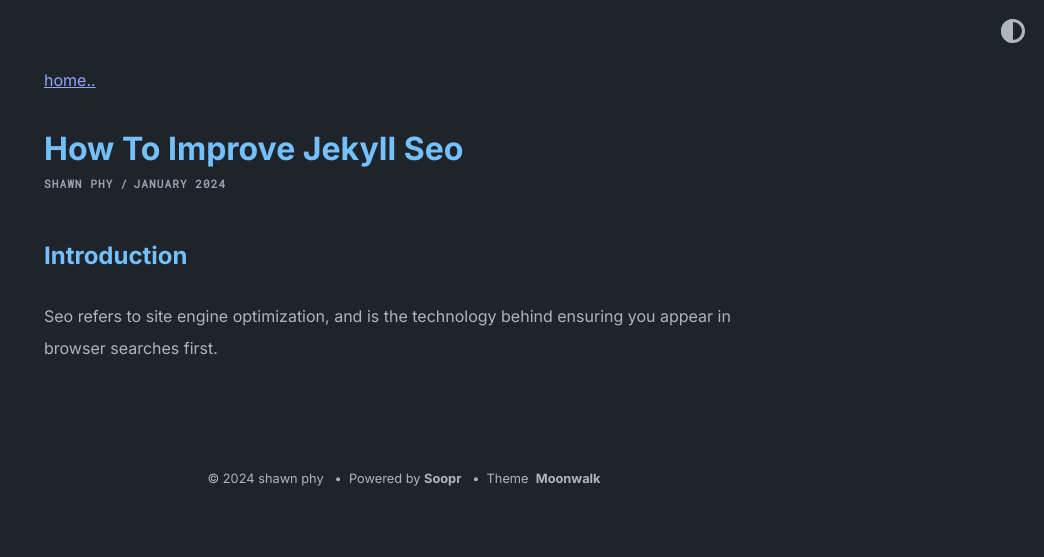
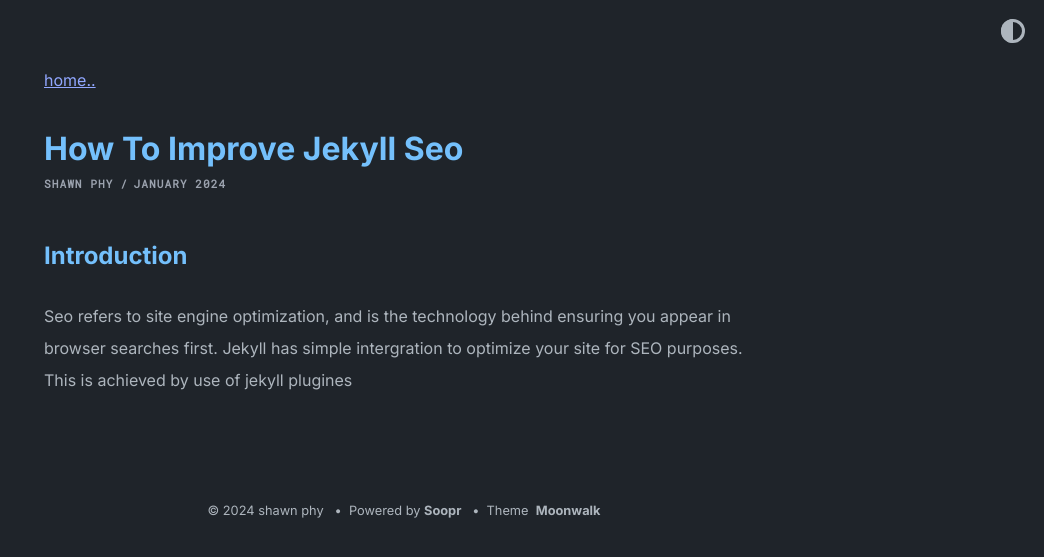
Before and after one commit to shawn-phy/myblog, a Jekyll site: the page built from _posts/2024-01-19-how-to-improve-jekyll-seo.md, in a window 1280 px wide. Shown: the top 557 px of the page, without its empty margins (236-1280 px from the left). Built offline with Jekyll 4.4.1, drawn with Linux system fonts in a browser that asks for light colours.

```diff
--- a/_posts/2024-01-19-how-to-improve-jekyll-seo.md
+++ b/_posts/2024-01-19-how-to-improve-jekyll-seo.md
@@ -4,4 +4,4 @@ author: shawn phy
 ---
 
 ## Introduction
-Seo refers to site engine optimization, and is the technology behind ensuring you appear in browser searches first.
+Seo refers to site engine optimization, and is the technology behind ensuring you appear in browser searches first. Jekyll has simple intergration to optimize your site for SEO purposes. This is achieved by use of jekyll plugines
```
Also changed, not shown: _musings/2024-01-21-machine-learning-policies.md (added, +9 -0 lines), _posts/2024-01-18-how-to-track-your-website-perfomance.md (line endings or trailing spaces).
